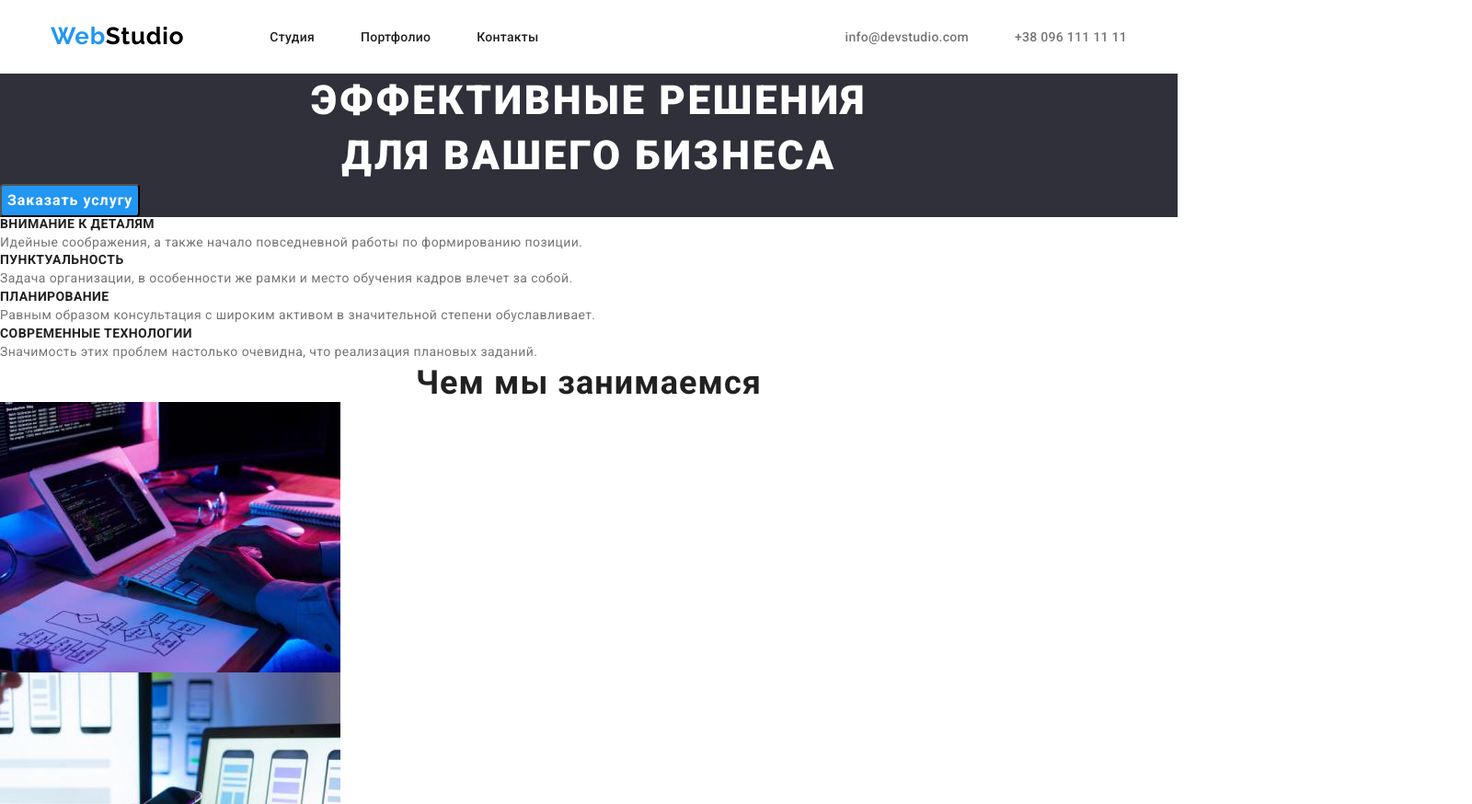
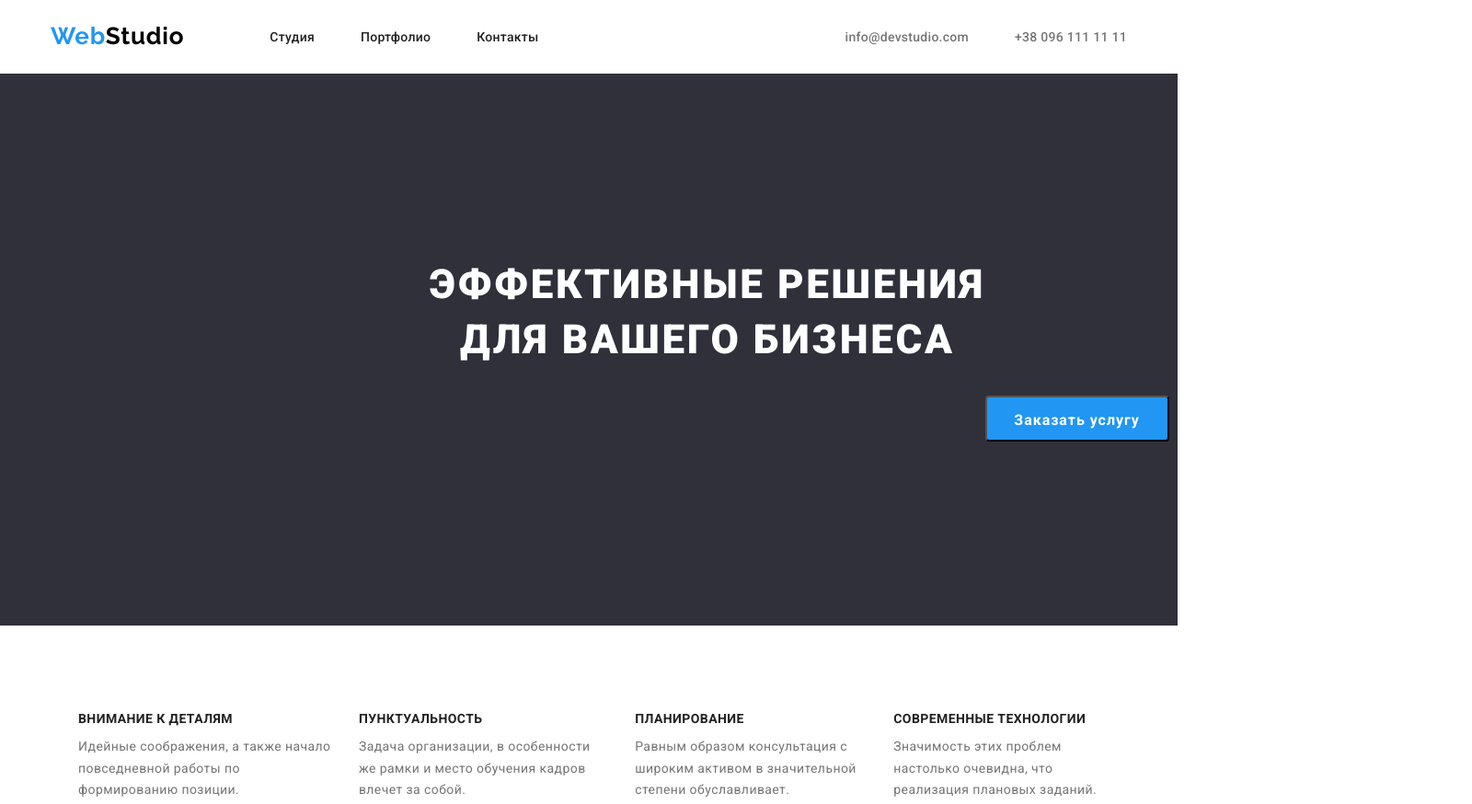
Before and after one commit to IuriiGulko/goit-markup-hw-02, a plain HTML site: page index.html in a window 1280 px wide. Shown: the top 874 px of the page at 92% size, 1600 px wide, since content can reach past the window. Drawn offline with nearby package versions, Linux system fonts and the light colour scheme.

Commit message:
css (hero, features) flex

```diff
--- a/css/styles.css
+++ b/css/styles.css
@@ -45,6 +45,11 @@ body {
   letter-spacing: 0.03em;
   color: #2196f3;
 }
+.section:not(:first-child) {
+  padding-top: 94px;
+  padding-bottom: 94px;
+}
+
 /* -------- header ------------ */
 .header-logo-right {
   color: #000000;
@@ -105,9 +110,11 @@ body {
 .header-contacts-link {
   margin-left: 50px;
 }
+
 /* ------------ hero -----------*/
 
 .hero-title {
+  display: flex;
   font-weight: 900;
   font-size: 44px;
   line-height: 1.36;
@@ -115,6 +122,9 @@ body {
   letter-spacing: 0.06em;
   text-transform: uppercase;
   color: #ffffff;
+  margin-top: 200px;
+  margin-bottom: 280px;
+  margin-left: 452px;
 }
 .hero-btn {
   color: #ffffff;
@@ -123,14 +133,25 @@ body {
   font-size: 16px;
   line-height: 1.87;
   display: flex;
-  align-items: center;
+  justify-content: center;
   text-align: center;
   letter-spacing: 0.06em;
   color: #ffffff;
   border-radius: 4px;
+  margin-top: 350px;
+
+  width: 200px;
+  height: 50px;
+  padding-top: 10px;
+  padding-bottom: 10px;
 }
 .hero {
   background: #2f303a;
+  justify-content: center;
+}
+.hero-container {
+  display: flex;
+  width: 1600px;
 }
 
 /* ---------- features -----------*/
@@ -141,6 +162,7 @@ body {
   letter-spacing: 0.03em;
   text-transform: uppercase;
   color: var(--primary-text-color);
+  margin-bottom: 10px;
 }
 
 .features-text {
@@ -149,6 +171,17 @@ body {
   line-height: 1.71;
   letter-spacing: 0.03em;
   color: var(--secondary-text-color);
+}
+.features-list {
+}
+.features-container {
+  display: flex;
+}
+.features-list {
+  display: flex;
+}
+.features-item:not(:last-child) {
+  margin-left: 30px;
 }
 
 /* ---------about----------- */
--- a/index.html
+++ b/index.html
@@ -43,11 +43,14 @@
         </div>
     </header>
     <main>
-        <section class="hero">
+        <section class="section hero">
+            <div class="container hero-container">
             <h1 class="hero-title">Эффективные решения <br>для вашего бизнеса</h1>
             <button type="button" class="hero-btn">Заказать услугу</button>
+            </div>
         </section>
-        <section>
+        <section class="section features">
+            <div class="container features-container">
             <h2 hidden class="features"> Особенности </h2>
             <ul class="features-list list">
                 <li class="features-item">
@@ -71,6 +74,7 @@
                         заданий.</p>
                 </li>
             </ul>
+            </div>
 
         </section>
         <section class="about">
@@ -84,7 +88,7 @@
 
 
         </section>
-        <section class="team">
+        <section class="section team">
             <h2 class="team-title">Наша команда</h2>
             <ul class="team-list list">
                 <li class="team-item">
```
